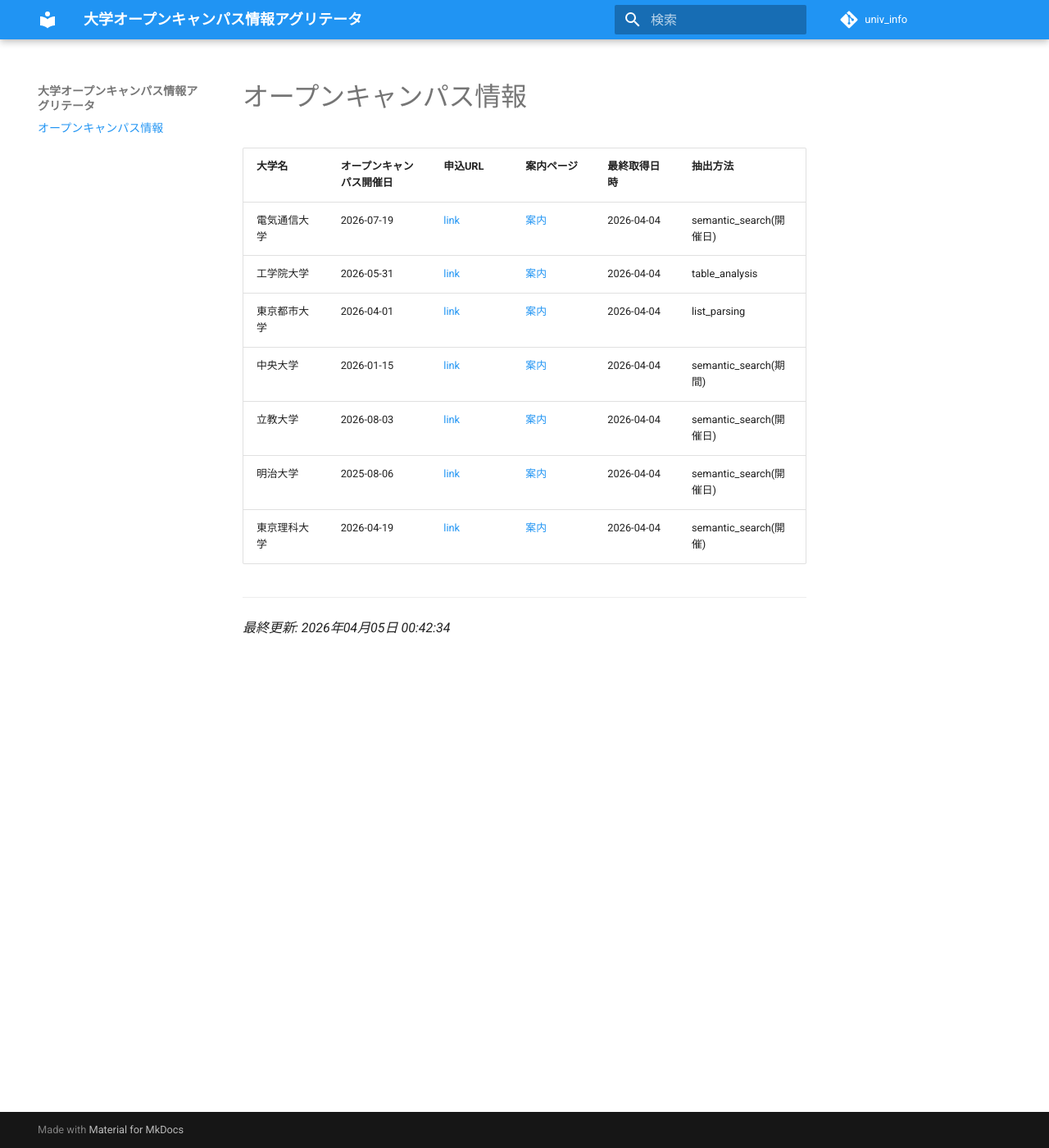
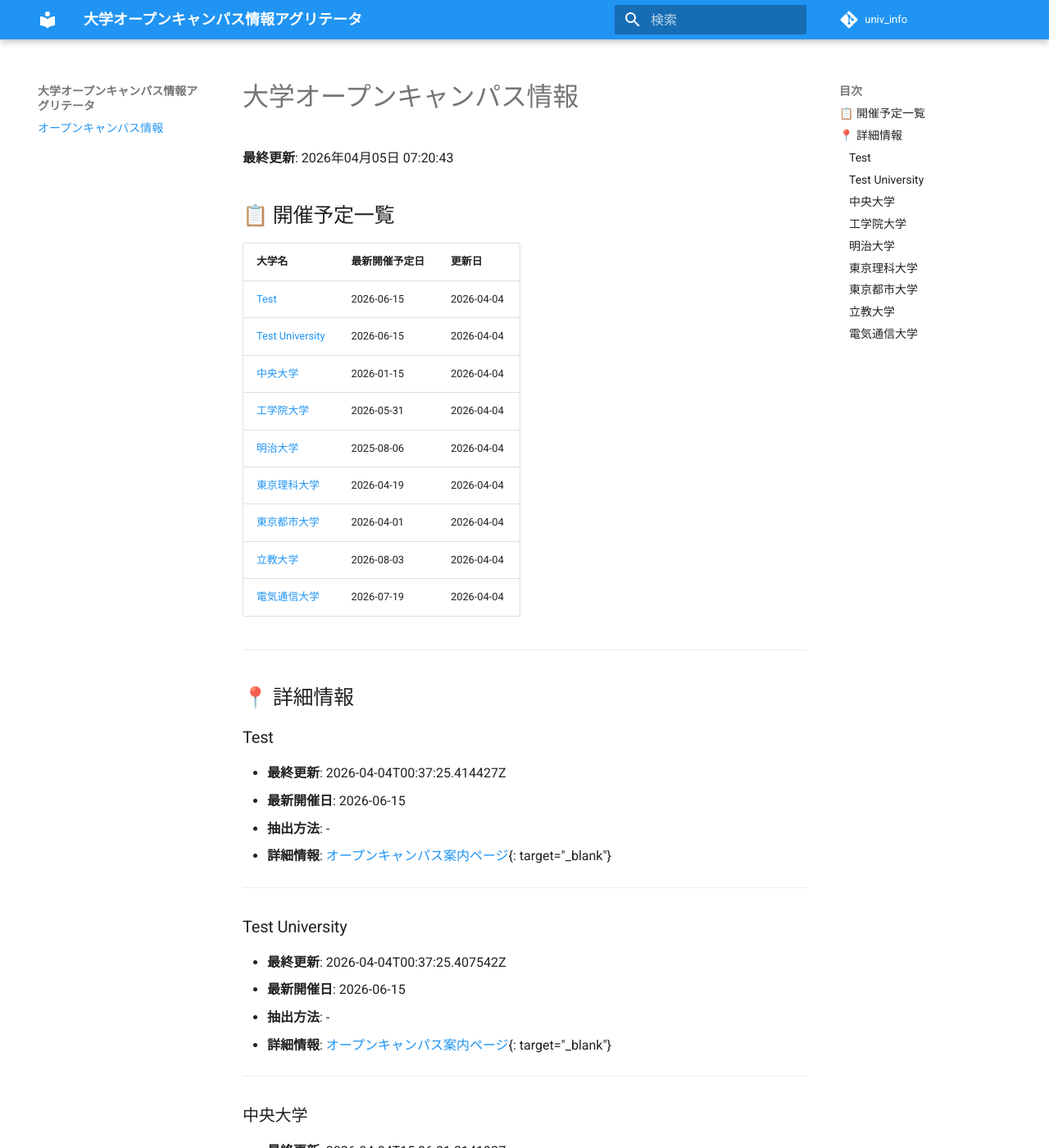
Before and after one commit to mtakahashi1150/univ_info, an MkDocs documentation site: the page built from docs/index.md, in a window 1280 px wide and 1400 px high. Shown: the whole window at 82% size. Built offline with MkDocs 1.6.1 and Material for MkDocs 9.7.7, drawn with Linux system fonts in a browser that asks for light colours; comment, search, counter and statistics services are not loaded; some of the changed text lies outside the part shown.

Commit message:
feat: redesign GitHub Pages with UX-focused summary & details view

```diff
--- a/docs/index.md
+++ b/docs/index.md
@@ -1,13 +1,105 @@
-| 大学名 | オープンキャンパス開催日 | 申込URL | 案内ページ | 最終取得日時 | 抽出方法 |
-|-------|---------------------------|---------|----------|------------|---------|
-| 電気通信大学 | 2026-07-19 | [link](https://www.uec.ac.jp/education/undergraduate/event/opencampus.html) | [案内](https://www.uec.ac.jp/education/undergraduate/event/opencampus.html) | 2026-04-04 | semantic_search(開催日) |
-| 工学院大学 | 2026-05-31 | [link](https://www.kogakuin.ac.jp/admissions/event/oc.html) | [案内](https://www.kogakuin.ac.jp/admissions/event/oc.html) | 2026-04-04 | table_analysis |
-| 東京都市大学 | 2026-04-01 | [link](https://www.tcu.ac.jp/admission/) | [案内](https://www.tcu.ac.jp/admission/) | 2026-04-04 | list_parsing |
-| 中央大学 | 2026-01-15 | [link](https://www.chuo-u.ac.jp/exam/event/) | [案内](https://www.chuo-u.ac.jp/exam/event/) | 2026-04-04 | semantic_search(期間) |
-| 立教大学 | 2026-08-03 | [link](https://www.rikkyo.ac.jp/admissions/visit/opencampus/index.html) | [案内](https://www.rikkyo.ac.jp/admissions/visit/opencampus/index.html) | 2026-04-04 | semantic_search(開催日) |
-| 明治大学 | 2025-08-06 | [link](https://www.meiji.ac.jp/exam/event/opencampus/) | [案内](https://www.meiji.ac.jp/exam/event/opencampus/) | 2026-04-04 | semantic_search(開催日) |
-| 東京理科大学 | 2026-04-19 | [link](https://www.tus.ac.jp/admissions/university/visittus/opencampus/) | [案内](https://www.tus.ac.jp/admissions/university/visittus/opencampus/) | 2026-04-04 | semantic_search(開催) |
+# 大学オープンキャンパス情報
+
+**最終更新**: 2026年04月05日 07:20:43
+
+## 📋 開催予定一覧
+
+| 大学名 | 最新開催予定日 | 更新日 |
+|-------|------------|--------|
+| [Test](#test) | 2026-06-15 | 2026-04-04 |
+| [Test University](#test_university) | 2026-06-15 | 2026-04-04 |
+| [中央大学](#中央) | 2026-01-15 | 2026-04-04 |
+| [工学院大学](#工学院) | 2026-05-31 | 2026-04-04 |
+| [明治大学](#明治) | 2025-08-06 | 2026-04-04 |
+| [東京理科大学](#東京理科) | 2026-04-19 | 2026-04-04 |
+| [東京都市大学](#東京都市) | 2026-04-01 | 2026-04-04 |
+| [立教大学](#立教) | 2026-08-03 | 2026-04-04 |
+| [電気通信大学](#電気通信) | 2026-07-19 | 2026-04-04 |
 
 ---
 
-*最終更新: 2026年04月05日 00:42:34*
+## 📍 詳細情報
+
+### Test
+
+- **最終更新**: 2026-04-04T00:37:25.414427Z
+- **最新開催日**: 2026-06-15
+- **抽出方法**: -
+- **詳細情報**: [オープンキャンパス案内ページ](https://example.com){: target="_blank"}
+
+---
+
+### Test University
+
+- **最終更新**: 2026-04-04T00:37:25.407542Z
+- **最新開催日**: 2026-06-15
+- **抽出方法**: -
+- **詳細情報**: [オープンキャンパス案内ページ](https://example.com){: target="_blank"}
+
+---
+
+### 中央大学
+
+- **最終更新**: 2026-04-04T15:36:01.214192Z
+- **最新開催日**: 2026-01-15
+- **抽出方法**: semantic_search(期間)
+- **詳細情報**: [オープンキャンパス案内ページ](https://www.chuo-u.ac.jp/exam/event/){: target="_blank"}
+
+---
+
+### 工学院大学
+
+- **最終更新**: 2026-04-04T15:36:14.723744Z
+- **最新開催日**: 2026-05-31
+- **抽出方法**: table_analysis
+- **詳細情報**: [オープンキャンパス案内ページ](https://www.kogakuin.ac.jp/admissions/event/oc.html){: target="_blank"}
+
+---
+
+### 明治大学
+
+- **最終更新**: 2026-04-04T15:35:55.427310Z
+- **最新開催日**: 2025-08-06
+- **抽出方法**: semantic_search(開催日)
+- **詳細情報**: [オープンキャンパス案内ページ](https://www.meiji.ac.jp/exam/event/opencampus/){: target="_blank"}
+
+---
+
+### 東京理科大学
+
+- **最終更新**: 2026-04-04T15:35:55.167205Z
+- **最新開催日**: 2026-04-19
+- **抽出方法**: semantic_search(開催)
+- **詳細情報**: [オープンキャンパス案内ページ](https://www.tus.ac.jp/admissions/university/visittus/opencampus/){: target="_blank"}
+
+---
+
+### 東京都市大学
+
+- **最終更新**: 2026-04-04T15:36:11.488494Z
+- **最新開催日**: 2026-04-01
+- **抽出方法**: list_parsing
+- **詳細情報**: [オープンキャンパス案内ページ](https://www.tcu.ac.jp/admission/){: target="_blank"}
+
+---
+
+### 立教大学
+
+- **最終更新**: 2026-04-04T15:35:59.417516Z
+- **最新開催日**: 2026-08-03
+- **抽出方法**: semantic_search(開催日)
+- **詳細情報**: [オープンキャンパス案内ページ](https://www.rikkyo.ac.jp/admissions/visit/opencampus/index.html){: target="_blank"}
+
+---
+
+### 電気通信大学
+
+- **最終更新**: 2026-04-04T15:36:25.116533Z
+- **最新開催日**: 2026-07-19
+- **抽出方法**: semantic_search(開催日)
+- **詳細情報**: [オープンキャンパス案内ページ](https://www.uec.ac.jp/education/undergraduate/event/opencampus.html){: target="_blank"}
+
+---
+
+
+*このページは毎日朝5時（JST）に自動更新されます。*
```
Also changed, not shown: 1 other file.
